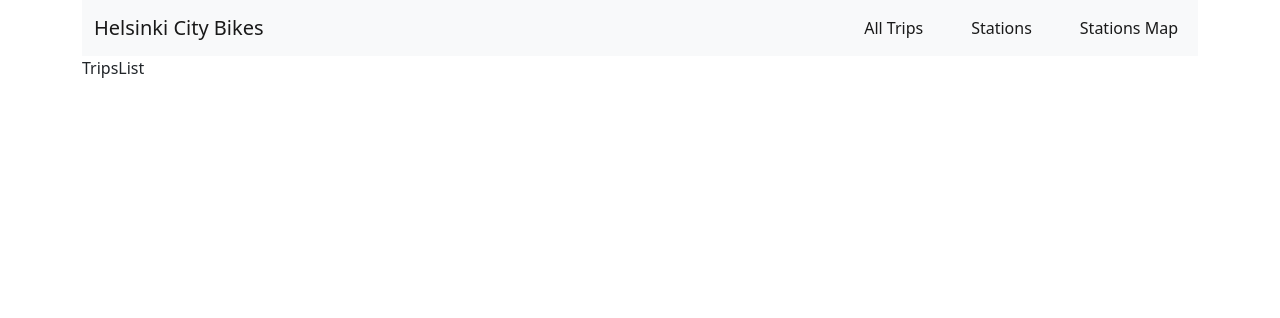
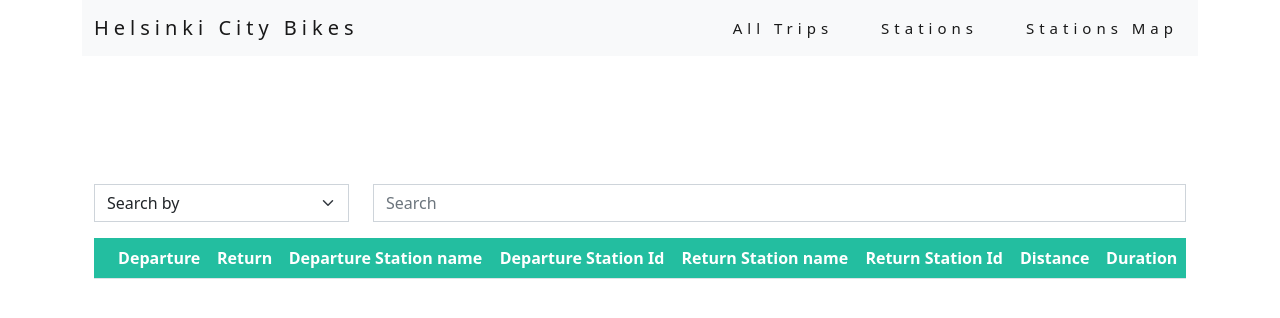
Before and after one commit to Jean198/solita-frontend, a React (Create React App) app: page / in a window 1280 px wide. Shown: the top 318 px of the page. Built offline with nearby package versions, Linux system fonts and the light colour scheme.

Commit message:
create search form and tripsList table

```diff
--- a/public/index.html
+++ b/public/index.html
@@ -10,6 +10,7 @@
       content="Web site created using create-react-app"
     />
     <link rel="apple-touch-icon" href="%PUBLIC_URL%/logo192.png" />
+    <script src="https://kit.fontawesome.com/6a5003d1ac.js" crossorigin="anonymous"></script>
     <!--
       manifest.json provides metadata used when your web app is installed on a
       user's mobile device or desktop. See https://developers.google.com/web/fundamentals/web-app-manifest/
--- a/src/components/navBar/navBar.css
+++ b/src/components/navBar/navBar.css
@@ -1,3 +1,12 @@
+.navbar{
+    border: none;
+    margin-bottom: 5%;
+    padding-top: 15px;
+    padding-bottom: 15px;
+    border: 0;
+    font-size: 15px;
+    letter-spacing: 5px;
+  }
 .nav-item{
     margin-left: 2rem;
 }
--- /dev/null
+++ b/src/components/searchForm/SearchForm.js
@@ -0,0 +1,43 @@
+import "./searchForm.css";
+import React from "react";
+
+const SearchForm = () => {
+  return (
+    <>
+      <form class="form-outline mt-5">
+        <div className="row">
+          <div className="col-lg-3">
+            <select name="languages" id="lang" onChange="" className="form-select form-control">
+              <option value="departure_station_id" type="string">
+                Search by <i class="fa-solid fa-angle-down"></i>
+              </option>
+              <option value="departure_station_id" type="string">
+              Departure Station
+              </option>
+              <option value="departure_station_name" type="string">
+              Departure Station Id
+              </option>
+              <option value="departure_station_name" type="string">
+              Return Station
+              </option>
+              <option value="departure_station_name" type="string">
+              Return Station Id
+              </option>
+            </select>
+          </div>
+          <div className="col-lg-9">
+            <input
+              type="search"
+              id="form1"
+              className="form-control"
+              placeholder="Search"
+              aria-label="Search"
+            />
+          </div>
+        </div>
+      </form>
+    </>
+  );
+};
+
+export default SearchForm;
--- /dev/null
+++ b/src/components/searchForm/searchForm.css
@@ -0,0 +1,7 @@
+.form-control{
+    border-radius:0px!important;
+}
+
+.form-select{
+    padding:5px
+}
--- a/src/components/tripsList/TripsList.js
+++ b/src/components/tripsList/TripsList.js
@@ -1,10 +1,43 @@
-import React from 'react'
-import './tripsList.css'
+import React from "react";
+import "./tripsList.css";
+import "../searchForm/SearchForm"
+import SearchForm from "../searchForm/SearchForm";
 
-const TripsList = () => {
+const TripsList = ({tripsData}) => {
   return (
-    <div>TripsList</div>
-  )
-}
+    <div className="container">
+      <div>
+        <img src="" alt="" />
+      </div>
+      <SearchForm/>
+      <div className="table-responsive mt-3">
+        <table className=" table">
+          <thead className="table-head ">
+            <tr>
+              <th scope="col"></th>
+              <th scope="col">Departure</th>
+              <th scope="col">Return</th>
+              <th scope="col">Departure Station name</th>
+              <th scope="col">Departure Station Id</th>
+              <th scope="col">Return Station name</th>
+              <th scope="col">Return Station Id</th>
+              <th scope="col">Distance</th>
+              <th scope="col">Duration</th>
+            </tr>
+          </thead>
+          <tbody>
 
-export default TripsList
+            {/*tripsData &&
+              tripsData.map((trip, index) => {
+                return (
+                  <Trip trip={trip} index={index}/>
+                );
+              })*/}
+          </tbody>
+        </table>
+      </div>
+    </div>
+  );
+};
+
+export default TripsList;
--- a/src/components/tripsList/tripsList.css
+++ b/src/components/tripsList/tripsList.css
@@ -0,0 +1,4 @@
+.table-head{
+    background-color: #23BEA0;
+    color:white;
+}
```
Also changed, not shown: src/assets/images/bikes-img.jpg (added).
